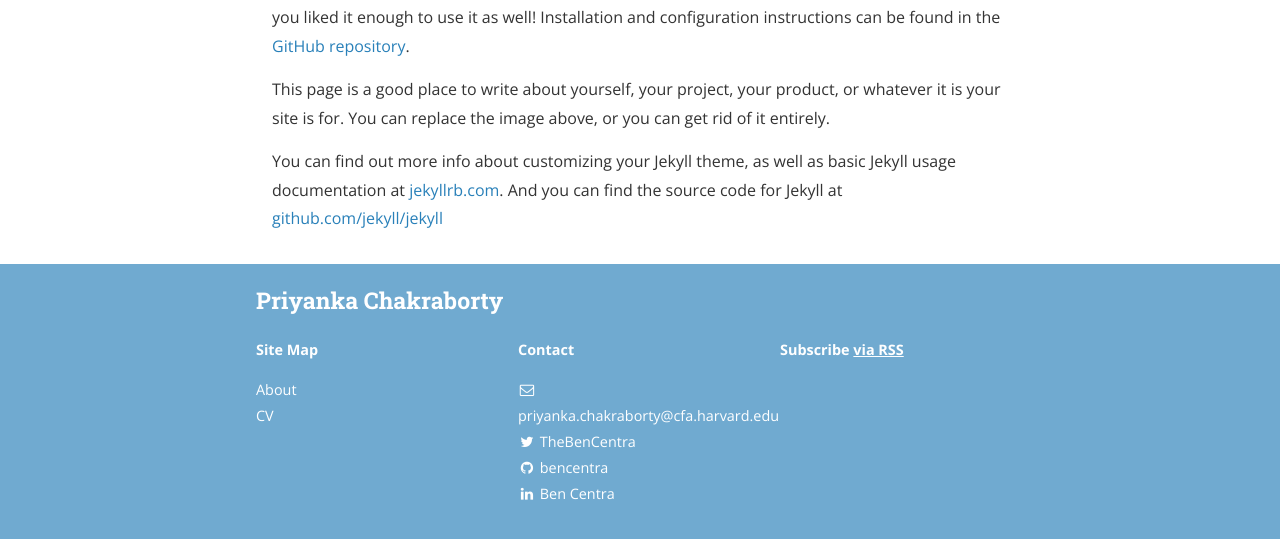
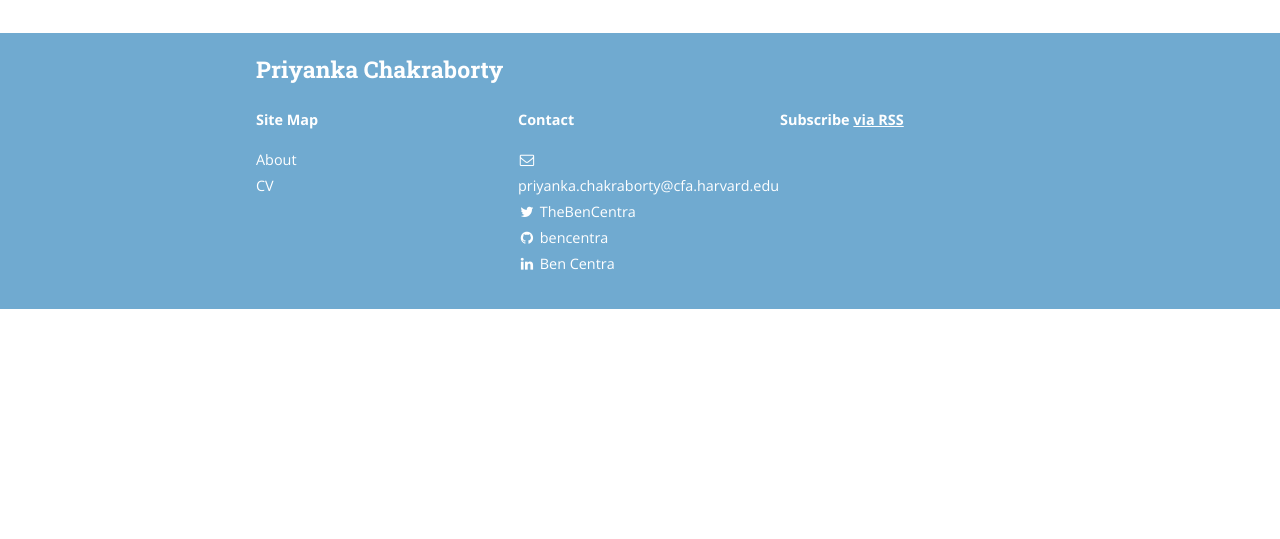
Before and after one commit to priyaastro/priyaastro.github.io, a Jekyll site: the page built from about.md, in a window 1280 px wide and 1044 px high. Shown: the part 505-1044 px from the top of the window. Built offline with Jekyll 4.4.1, drawn with Linux system fonts in a browser that asks for light colours; nearby versions of some CDN libraries; some of the changed text lies outside the part shown.

Commit message:
Update about.md

```diff
--- a/about.md
+++ b/about.md
@@ -7,11 +7,7 @@
 
 ![alt text]({{ site.baseurl }}/assets/profile-placeholder.gif "Profile Picture"){:.profile}
 
-Centrarium is a custom theme for Jekyll, made by [Ben Centra][bencentra] for his own blog. He'd be humbled if you liked it enough to use it as well! Installation and configuration instructions can be found in the [GitHub repository](https://github.com/bencentra/centrarium).
-
-This page is a good place to write about yourself, your project, your product, or whatever it is your site is for. You can replace the image above, or you can get rid of it entirely.
-
-You can find out more info about customizing your Jekyll theme, as well as basic Jekyll usage documentation at [jekyllrb.com](http://jekyllrb.com/). And you can find the source code for Jekyll at [github.com/jekyll/jekyll](https://github.com/jekyll/jekyll)
+I am Priyanka Chakraborty.
 
 [centrarium]: https://github.com/bencentra/centrarium
 [bencentra]: http://bencentra.com
```
